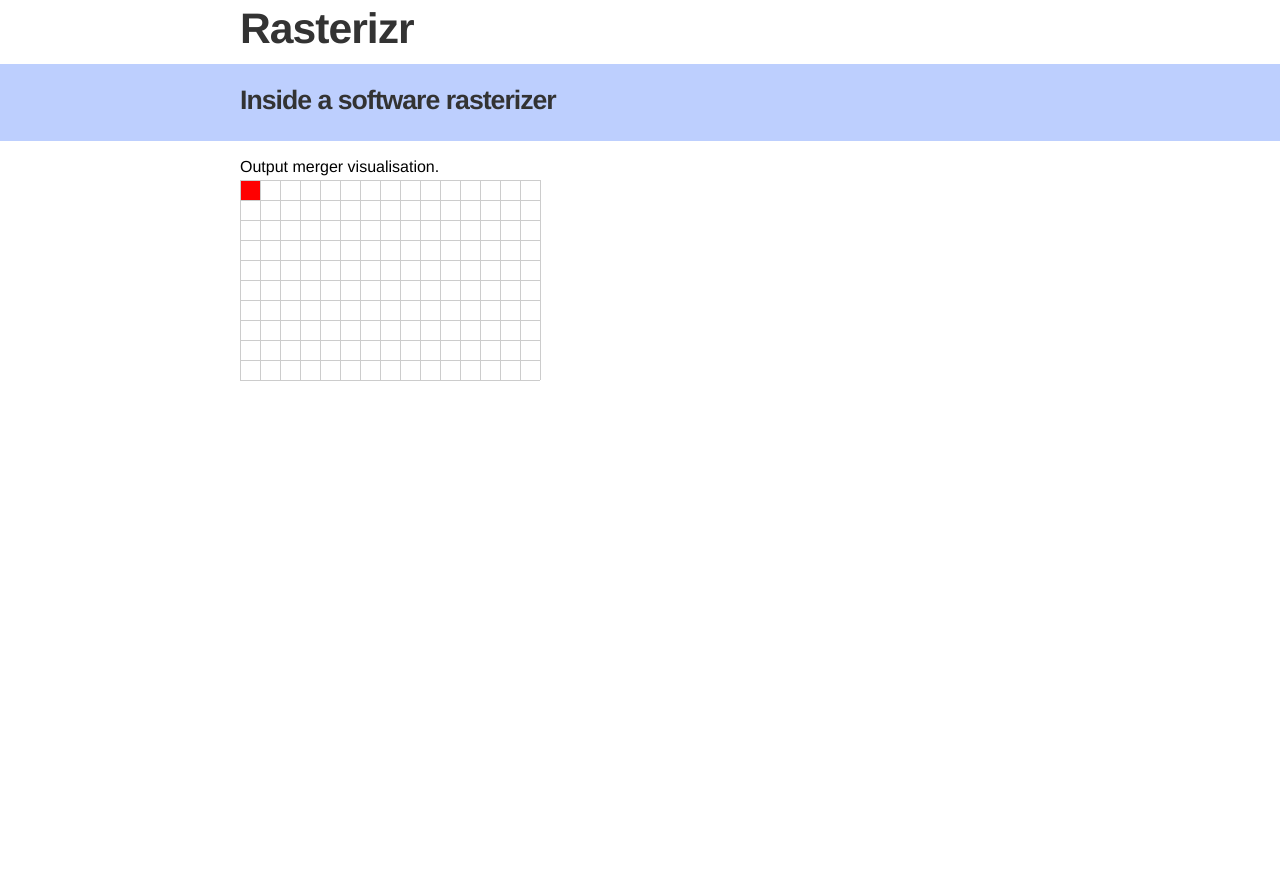
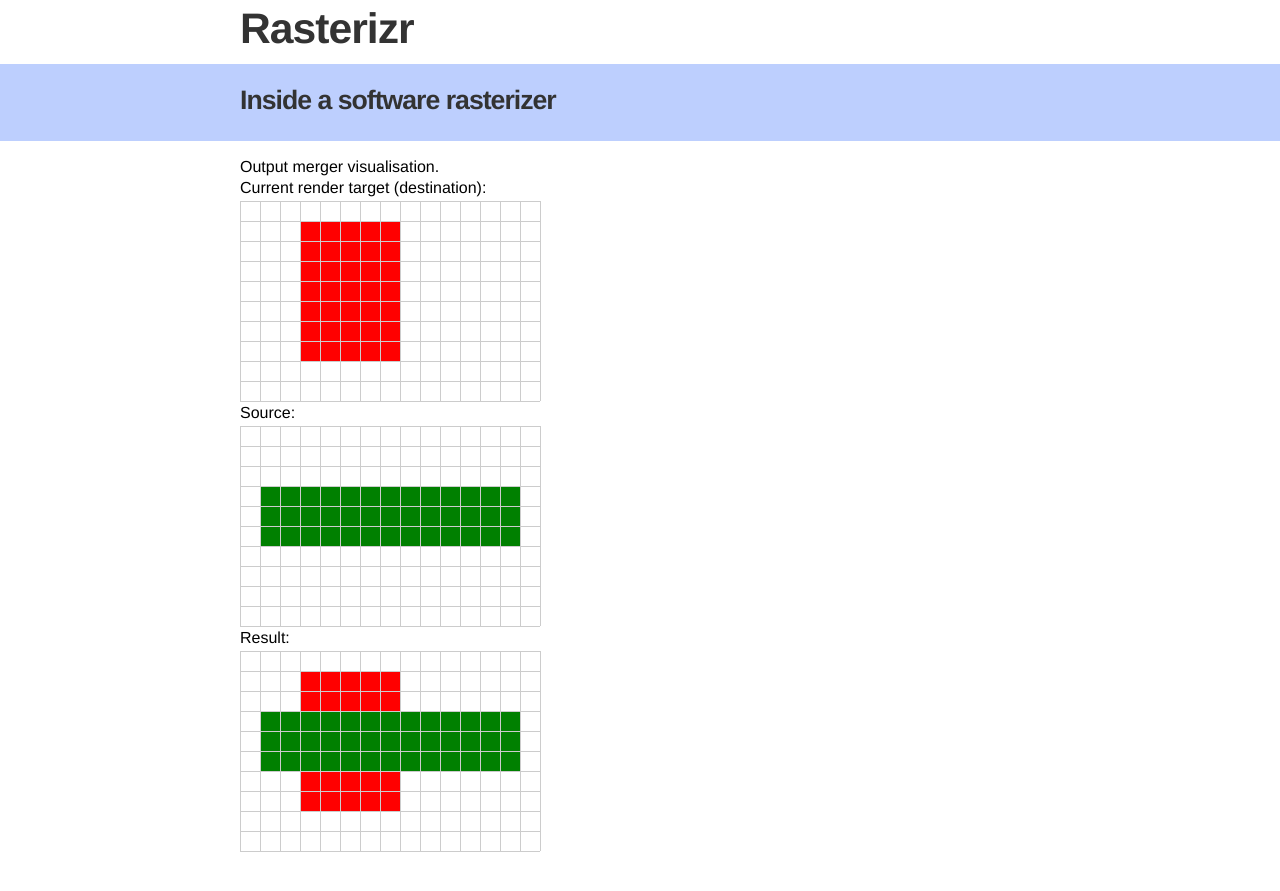
Before and after one commit to tgjones/rasterizr, a Jekyll site: the page built from index.html, in a window 1280 px wide. Shown: the top 891 px of the page. Built offline with Jekyll 4.4.1, drawn with Linux system fonts in a browser that asks for light colours.

Commit message:
very basic output merging with no blend options

```diff
--- a/index.html
+++ b/index.html
@@ -5,4 +5,11 @@ title: Inside a software rasterizer
 
 <p>Output merger visualisation.</p>
 
+<p>Current render target (destination):</p>
 <div id="demo1"></div>
+
+<p>Source:</p>
+<div id="demo2"></div>
+
+<p>Result:</p>
+<div id="demo3"></div>
--- a/js/demos.js
+++ b/js/demos.js
@@ -1,7 +1,11 @@
-$(document).ready(function() {
-	var gridSize = { width: 300, height: 200 };
+var RasterizrDemos = { };
 
-	var paper = Raphael("demo1", gridSize.width + 1, gridSize.height + 1);
+RasterizrDemos.Grid = function(element, width, height, cellSize) {
+	this.width = width;
+	this.height = height;
+	this.cellSize = cellSize;
+
+	var paper = Raphael(element, width + 1, height + 1);
 
 	var drawLineFunc = function(path) {
 		paper.path(path).attr({
@@ -11,17 +15,70 @@ $(document).ready(function() {
 	}
 
 	// Draw gridlines.
-	var cellSize = 20;
-	for (var x = 0; x <= gridSize.width; x += cellSize) {
-		drawLineFunc("M" + (x + 0.5) + " 0L" + (x + 0.5) + " " + gridSize.height);
+	for (var x = 0; x <= width; x += cellSize) {
+		drawLineFunc("M" + (x + 0.5) + " 0L" + (x + 0.5) + " " + height);
 	}
-	for (var y = 0; y <= gridSize.height; y += cellSize) {
-		drawLineFunc("M0 " + (y + 0.5) + "L" + gridSize.width + " " + (y + 0.5));
+	for (var y = 0; y <= height; y += cellSize) {
+		drawLineFunc("M0 " + (y + 0.5) + "L" + width + " " + (y + 0.5));
 	}
 
-	// Now colour in some cells.
-	paper.rect(1, 1, cellSize - 1, cellSize - 1).attr({
-		"stroke-width": 0,
-		"fill": "red"
-	});
+	// Create cells.
+	var numCellsX = width / cellSize;
+	var numCellsY = height / cellSize;
+	var cells = new Array();
+	for (x = 0; x < numCellsX; x++) {
+		cells[x] = new Array();
+		for (y = 0; y < numCellsY; y++) {
+			cells[x][y] = paper.rect((x * cellSize) + 1, (y * cellSize) + 1, cellSize - 1, cellSize - 1).attr({
+				"stroke-width": 0,
+				"fill": "white"
+			});
+		}
+	}
+
+	this.setCellColor = function(x, y, color) {
+		cells[x][y].attr({
+			"fill": color
+		})
+	};
+
+	this.setCellColors = function(cells) {
+		for (var i = 0; i < cells.length; i++) {
+			var cell = cells[i];
+			this.setCellColor(cell.x, cell.y, cell.color);
+		}
+	}
+
+	return this;
+};
+
+$(document).ready(function() {
+	var cellSize = 20;
+
+	var grid1 = new RasterizrDemos.Grid("demo1", 300, 200, cellSize);
+	var renderTargetPixels = new Array();
+	for (x = 3; x < 8; x++) {
+		for (y = 1; y < 8; y++) {
+			renderTargetPixels.push({ x: x, y: y, color: "red" });
+		}
+	}
+	grid1.setCellColors(renderTargetPixels);
+
+	var grid2 = new RasterizrDemos.Grid("demo2", 300, 200, cellSize);
+	var pixels = new Array();
+	for (x = 1; x < 14; x++) {
+		for (y = 3; y < 6; y++) {
+			pixels.push({ x: x, y: y, color: "green" });
+		}
+	}
+	grid2.setCellColors(pixels);
+
+	// Now apply some logic to calculate the result colours.
+	var grid3 = new RasterizrDemos.Grid("demo3", 300, 200, cellSize);
+	grid3.setCellColors(renderTargetPixels);
+	for (var i = 0; i < pixels.length; i++) {
+		var pixel = pixels[i];
+		grid3.setCellColor(pixel.x, pixel.y, pixel.color);
+	}
+
 });
```
